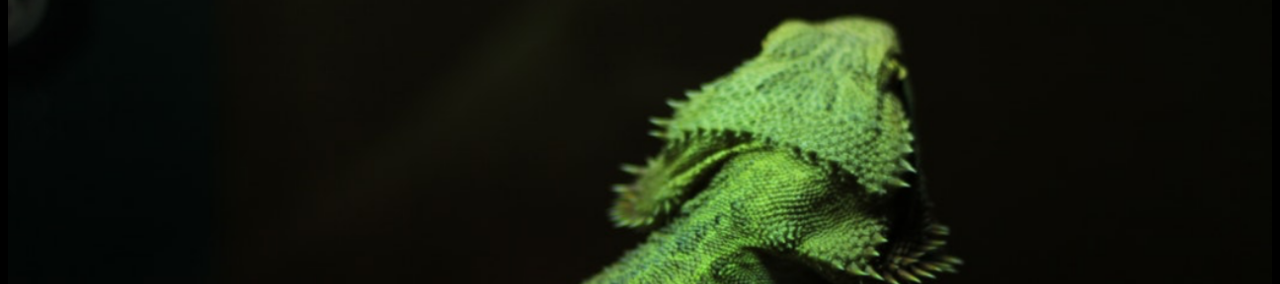
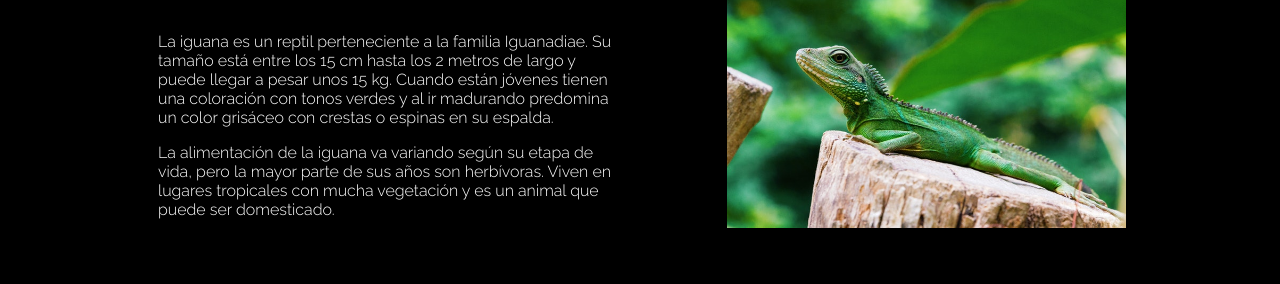
Before and after one commit to davc1969/iguana, a plain HTML site: page iguana.html in a window 1280 px wide. Shown: the part 90-374 px from the top of the page. Drawn offline with Linux system fonts and the light colour scheme.

Commit message:
Update iguana.html

```diff
--- a/iguana.html
+++ b/iguana.html
@@ -27,7 +27,7 @@
     <!-- HEADER: Título y foto principal -->
     <header>
         <h1>IGUANAS2</h1>
-        <img src="assets/img/bg-header.jpg" alt="">
+        <img src="assets/img/bg-header1.jpg" alt="">
     </header>
 
 
```
